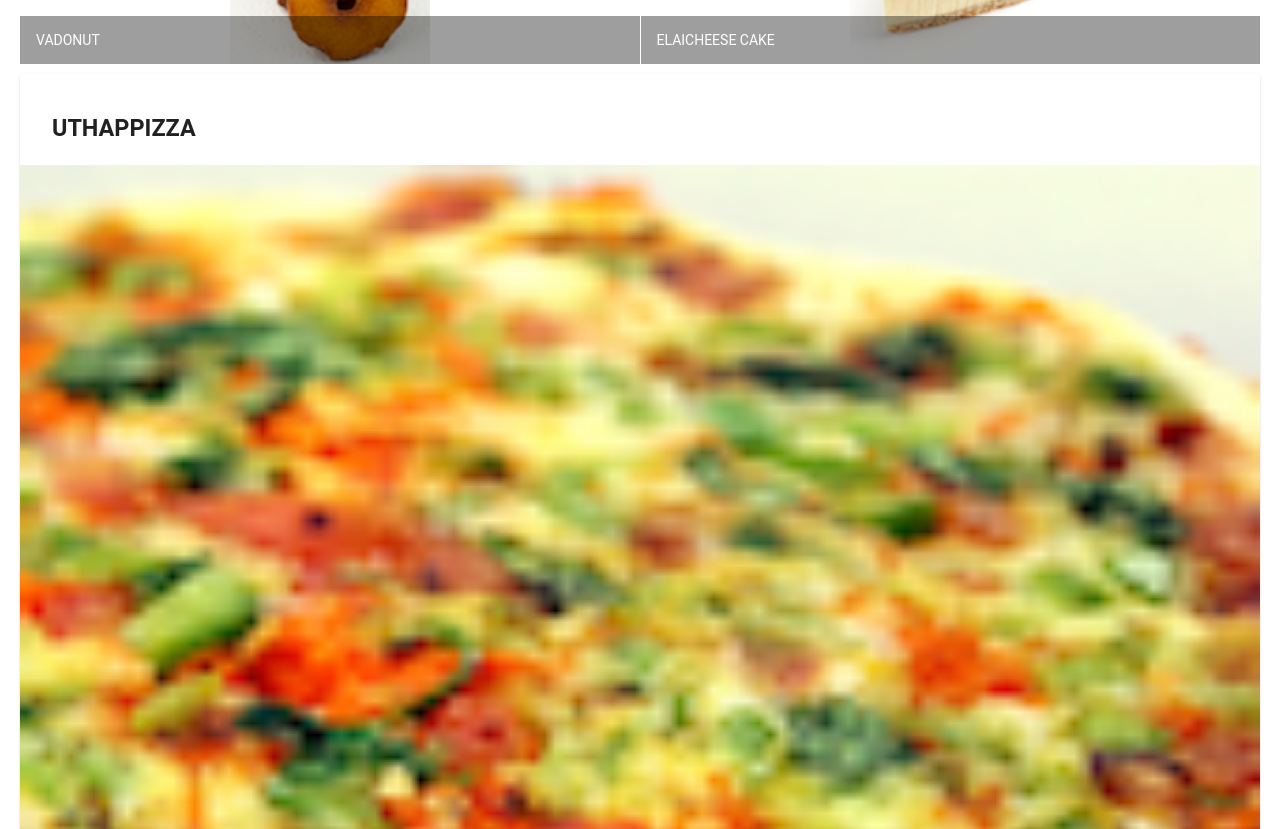
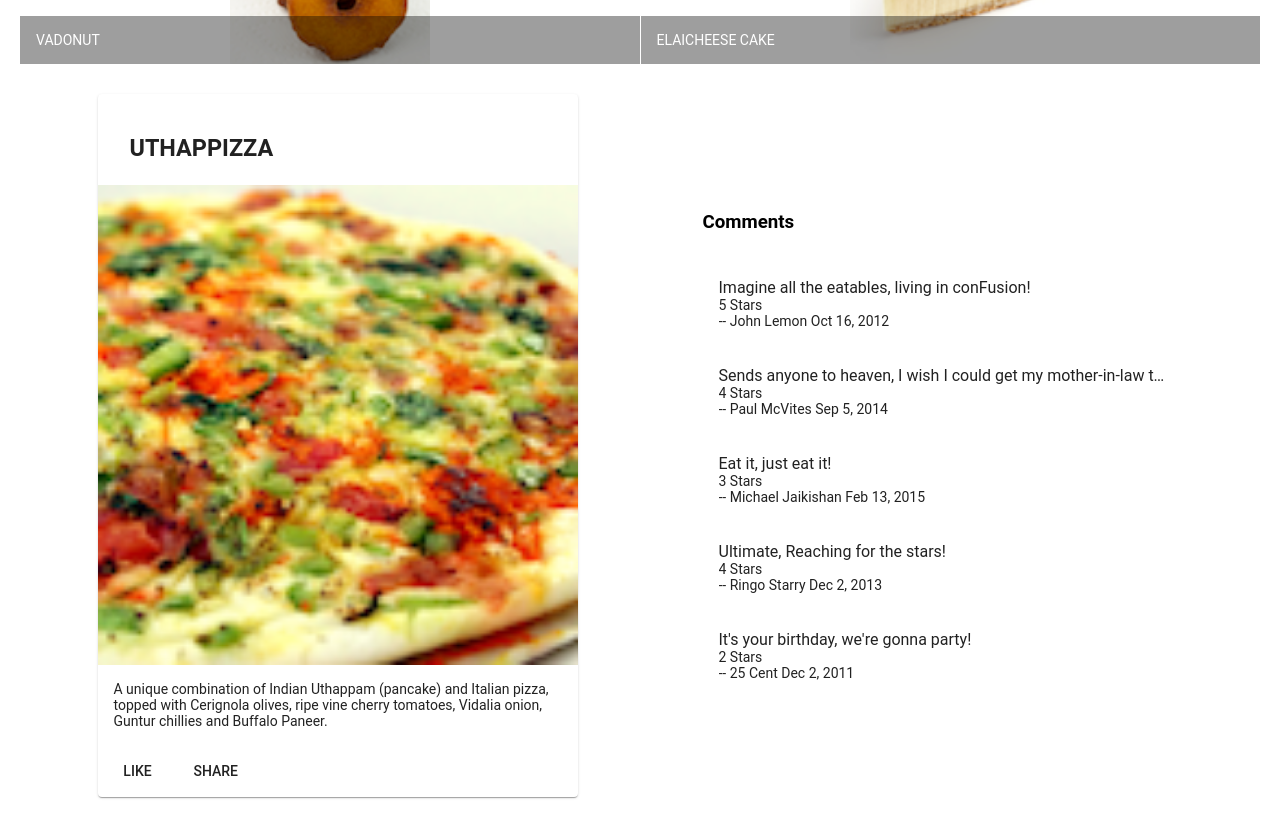
Before and after one commit to Abhiroopmokshagna/Angular, an Angular app: page / in a window 1280 px wide. Shown: the part 500-1329 px from the top of the page. Built offline with nearby package versions, Linux system fonts and the light colour scheme.

Commit message:
Assignment 1

```diff
--- a/src/app/app.module.ts
+++ b/src/app/app.module.ts
@@ -11,11 +11,13 @@ import { MatButtonModule } from '@angular/material/button';
 import { AppComponent } from './app.component';
 import 'hammerjs';
 import { MenuComponent } from './menu/menu.component';
+import { DishdetailComponent } from './dishdetail/dishdetail.component';
 
 @NgModule({
   declarations: [
     AppComponent,
-    MenuComponent
+    MenuComponent,
+    DishdetailComponent
   ],
   imports: [
     BrowserModule,
--- /dev/null
+++ b/src/app/dishdetail/dishdetail.component.html
@@ -0,0 +1,45 @@
+<div class="container"
+    fxLayout="row"
+    fxLayout.sm="column"
+    fxLayout.xs="column"
+    fxLayoutAlign.gt-md="space-around center"
+    fxLayoutGap="10px"
+    fxLayoutGap.xs="0">
+
+  <div fxFlex="40" *ngIf = "dish">
+      <mat-card>
+        <mat-card-header>
+          <mat-card-title>
+            <h3>{{dish.name | uppercase}}</h3>
+          </mat-card-title>
+        </mat-card-header>
+        <img mat-card-image src={{dish.image}} alt={{dish.name}}>
+        <mat-card-content>
+          <p>{{dish.description}}
+          </p>
+        </mat-card-content>
+        <mat-card-actions>
+          <button mat-button>LIKE</button>
+          <button mat-button>SHARE</button>
+        </mat-card-actions>
+      </mat-card>
+  </div>
+
+  <div fxFlex="40" *ngIf = "dish">
+    <h3>Comments</h3>
+    <mat-list>
+      <mat-list-item *ngFor = "let comm of dish.comments">
+        <p matLine>
+          <span> {{comm.comment}} </span>
+        </p>
+        <p matLine>
+          <span> {{comm.rating}} </span> Stars
+        </p>
+        <p matLine>
+          -- <span> {{comm.author}} </span> <span> {{comm.date | date : 'mediumDate' }}</span>
+        </p>
+      </mat-list-item>
+    </mat-list>
+  </div>
+
+</div>
--- /dev/null
+++ b/src/app/dishdetail/dishdetail.component.ts
@@ -0,0 +1,57 @@
+import { Component, OnInit } from '@angular/core';
+const DISH = {
+  id: '0',
+  name: 'Uthappizza',
+  image: '/assets/images/uthappizza.png',
+  category: 'mains',
+  featured: true,
+  label: 'Hot',
+  price: '4.99',
+  // tslint:disable-next-line:max-line-length
+  description: 'A unique combination of Indian Uthappam (pancake) and Italian pizza, topped with Cerignola olives, ripe vine cherry tomatoes, Vidalia onion, Guntur chillies and Buffalo Paneer.',
+  comments: [
+       {
+           rating: 5,
+           comment: 'Imagine all the eatables, living in conFusion!',
+           author: 'John Lemon',
+           date: '2012-10-16T17:57:28.556094Z'
+       },
+       {
+           rating: 4,
+           comment: 'Sends anyone to heaven, I wish I could get my mother-in-law to eat it!',
+           author: 'Paul McVites',
+           date: '2014-09-05T17:57:28.556094Z'
+       },
+       {
+           rating: 3,
+           comment: 'Eat it, just eat it!',
+           author: 'Michael Jaikishan',
+           date: '2015-02-13T17:57:28.556094Z'
+       },
+       {
+           rating: 4,
+           comment: 'Ultimate, Reaching for the stars!',
+           author: 'Ringo Starry',
+           date: '2013-12-02T17:57:28.556094Z'
+       },
+       {
+           rating: 2,
+           comment: 'It\'s your birthday, we\'re gonna party!',
+           author: '25 Cent',
+           date: '2011-12-02T17:57:28.556094Z'
+       }
+   ]
+};
+@Component({
+  selector: 'app-dishdetail',
+  templateUrl: './dishdetail.component.html',
+  styleUrls: ['./dishdetail.component.scss']
+})
+export class DishdetailComponent implements OnInit {
+  dish = DISH;
+  constructor() { }
+
+  ngOnInit() {
+  }
+
+}
--- a/src/app/menu/menu.component.html
+++ b/src/app/menu/menu.component.html
@@ -20,7 +20,7 @@
     </mat-grid-list>
   </div>
 
-  <div fxFlex *ngIf="selectedDish">
+  <!-- <div fxFlex *ngIf="selectedDish">
     <mat-card>
       <mat-card-header>
         <mat-card-title>
@@ -37,6 +37,6 @@
         <button mat-button>SHARE</button>
       </mat-card-actions>
     </mat-card>
-  </div>
-
+  </div> -->
+  <app-dishdetail></app-dishdetail>
 </div>
--- a/src/app/menu/menu.component.ts
+++ b/src/app/menu/menu.component.ts
@@ -1,6 +1,5 @@
 import { Component, OnInit } from '@angular/core';
 import { Dish } from '../shared/dish';
-
 const DISHES: Dish[] = [
   {
     id: '0',
```
Also changed, not shown: src/app/app.component.html (line endings or trailing spaces), src/app/dishdetail/dishdetail.component.scss (added), 1 other file (tests, documents, lock files or other folders).
